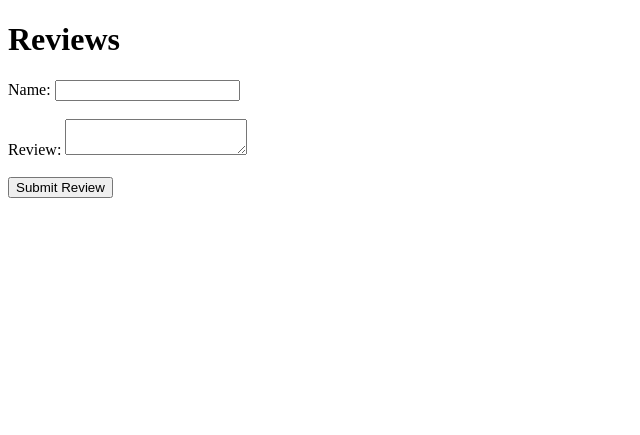
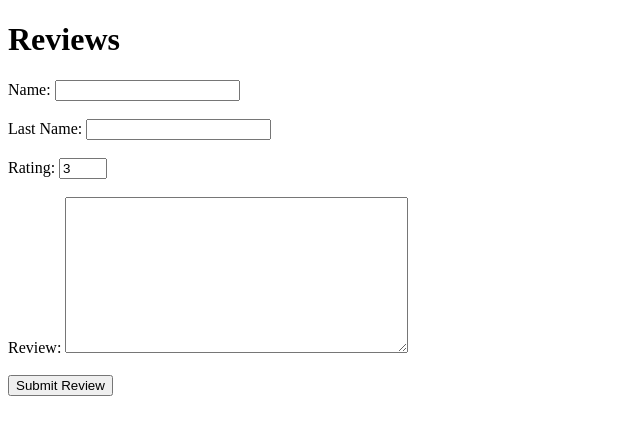
Before and after one commit to artmiss-gns/django-course, a Django app: page / in a window 1280 px wide. Shown: the top 435 px of the page, without its empty margins (0-640 px from the left). Run offline with Django 4.2, Linux system fonts and the light colour scheme.

Commit message:
Forms/added django forms and validated using it

```diff
--- /dev/null
+++ b/Forms/feedback/reviews/forms.py
@@ -0,0 +1,7 @@
+from django import forms
+
+class ReviewForm(forms.Form):
+    name = forms.CharField(max_length=24)
+    last_name = forms.CharField(max_length=32)
+    rating = forms.IntegerField(min_value=1, max_value=5, initial=3)
+    review = forms.CharField(widget=forms.Textarea, required=False)
--- a/Forms/feedback/reviews/templates/reviews/main.html
+++ b/Forms/feedback/reviews/templates/reviews/main.html
@@ -8,9 +8,17 @@
         <form action="/", method='POST'>
             {% csrf_token %}
             <label for="name">Name:</label>
-            <input type="text" id="name" name="name"><br><br>
+            {{ form.name }}
+            <br><br>
+            <label for="last-name">Last Name:</label>
+            {{ form.last_name }}
+            <br><br>
+            <label for="rating">Rating:</label>
+            {{ form.rating }}
+            <br><br>
             <label for="review">Review:</label>
-            <textarea id="review" name="review"></textarea><br><br>
+            {{ form.review }}
+            <br><br>
             <button>Submit Review</button>
         </form>
     </body>
--- a/Forms/feedback/reviews/views.py
+++ b/Forms/feedback/reviews/views.py
@@ -1,14 +1,20 @@
 from django.shortcuts import render
 from django.http import HttpResponseRedirect
 
-# Create your views here.
+from .forms import ReviewForm
+
+
 def review(request):
     if request.method == "GET":
-        return render(request, 'reviews/main.html')
+        form = ReviewForm()
+        return render(request, 'reviews/main.html', {'form': form})
+
     elif request.method == "POST":
-        return HttpResponseRedirect('thank_you')
+        form = ReviewForm(request.POST)
+        if form.is_valid():
+            return HttpResponseRedirect('thank_you')
 
 def thank_you(request):
     return render(
         request, 'reviews/thank_you.html'
-    )
+)
```
